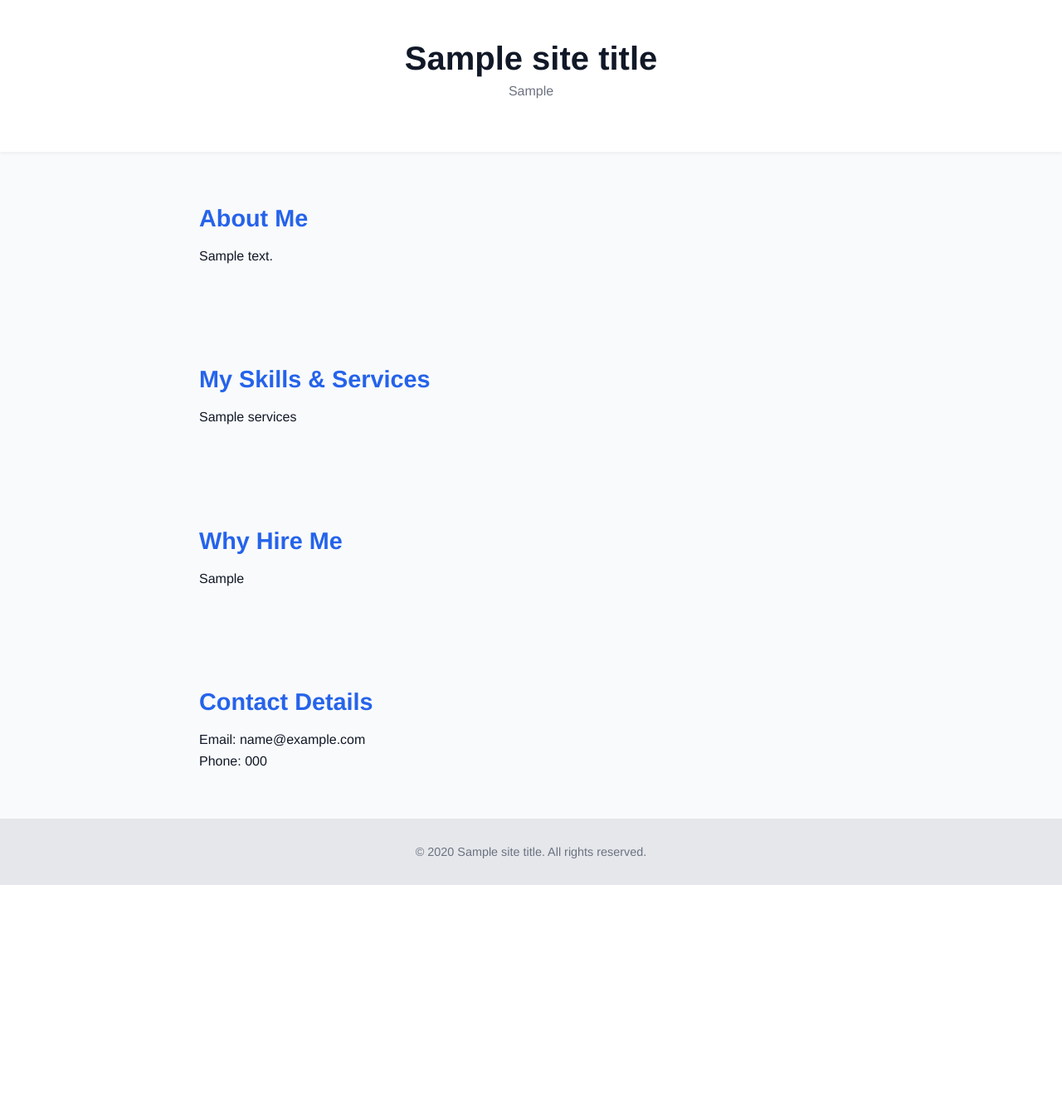
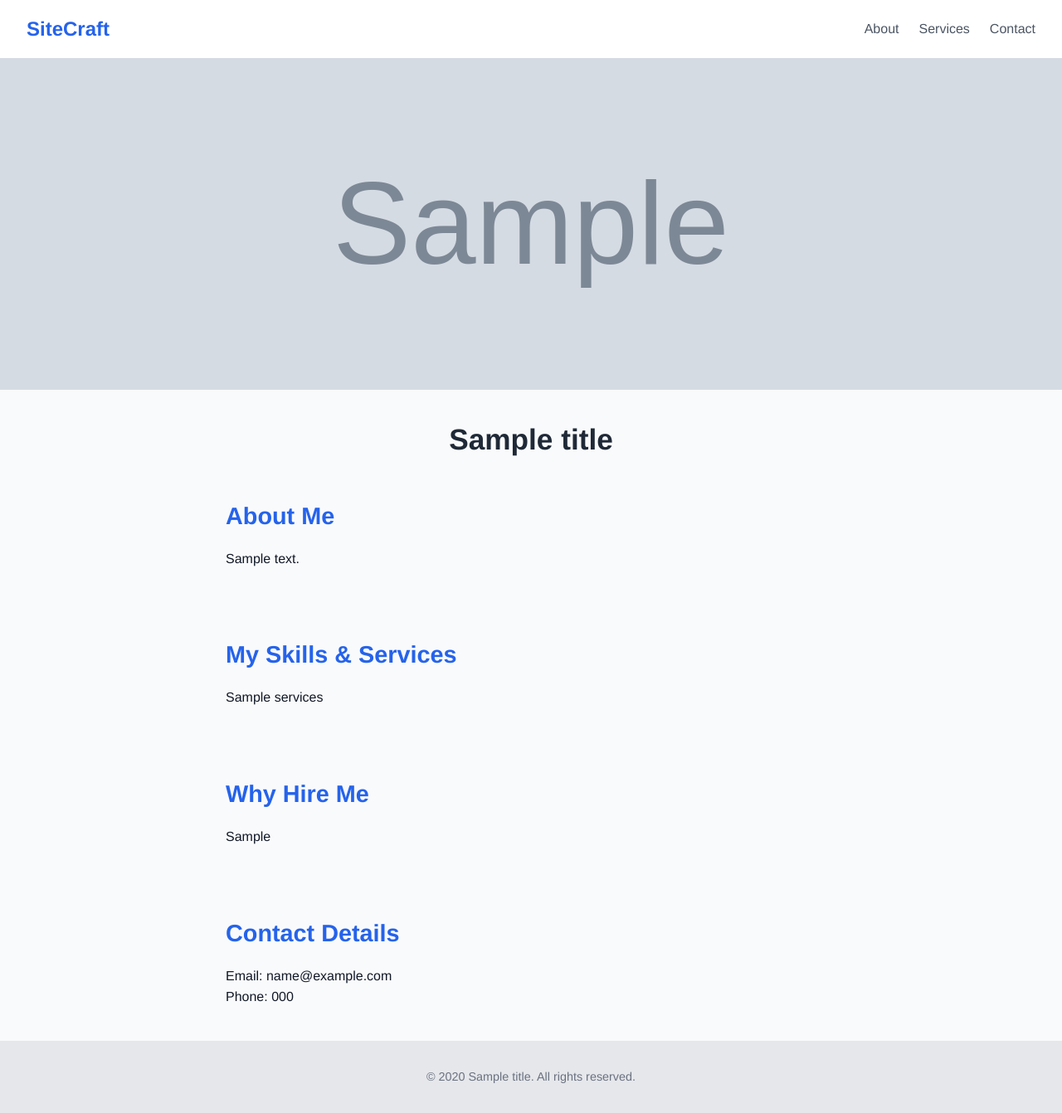
Before and after one commit to chehanvey-ctrl/sitecraft-backend, a Python web app: template templates/clean_professional_portfolio.html in a window 1280 px wide. Shown: the whole page at 83% size. Before the commit the page ends 1067 px from the top, so only its background shows below. Run offline with Jinja, Linux system fonts and the light colour scheme; the template is opened without the code that fills it: most values are stand-ins (such as "Sample title", 1, 10 or a date in 2020); grey boxes marked "Sample" are stand-in pictures.

Commit message:
Update clean_professional_portfolio.html

```diff
--- a/templates/clean_professional_portfolio.html
+++ b/templates/clean_professional_portfolio.html
@@ -3,30 +3,52 @@
 <head>
   <meta charset="UTF-8" />
   <meta name="viewport" content="width=device-width, initial-scale=1.0"/>
-  <title>{{ site_title }}</title>
+  <title>{{ title }}</title>
   <style>
+    * {
+      margin: 0;
+      padding: 0;
+      box-sizing: border-box;
+    }
+
     body {
-      margin: 0;
       font-family: 'Helvetica Neue', sans-serif;
       background-color: #f9fafb;
       color: #111827;
+      line-height: 1.6;
     }
 
-    header {
+    nav {
       background-color: #ffffff;
-      padding: 3rem 2rem;
-      text-align: center;
+      padding: 1rem 2rem;
       box-shadow: 0 2px 4px rgba(0,0,0,0.05);
+      display: flex;
+      justify-content: space-between;
+      align-items: center;
     }
 
-    header h1 {
-      font-size: 2.5rem;
-      margin: 0;
+    nav h1 {
+      font-size: 1.5rem;
+      color: #2563eb;
     }
 
-    header p {
-      margin-top: 0.5rem;
-      color: #6b7280;
+    nav ul {
+      list-style: none;
+      display: flex;
+      gap: 1.5rem;
+    }
+
+    nav ul li {
+      font-size: 1rem;
+      color: #4b5563;
+    }
+
+    .hero {
+      width: 100%;
+      height: 400px;
+      background-image: url('{{ image_url }}');
+      background-size: cover;
+      background-position: center;
     }
 
     section {
@@ -35,15 +57,20 @@
       margin: auto;
     }
 
+    .title-section {
+      text-align: center;
+      padding: 2rem 1rem 0;
+    }
+
+    .title-section h2 {
+      font-size: 2.2rem;
+      color: #1f2937;
+    }
+
     section h2 {
       font-size: 1.8rem;
       color: #2563eb;
       margin-bottom: 1rem;
-    }
-
-    section p {
-      font-size: 1rem;
-      line-height: 1.6;
     }
 
     footer {
@@ -57,10 +84,20 @@
 </head>
 <body>
 
-  <header>
-    <h1>{{ site_title }}</h1>
-    <p>{{ site_tagline }}</p>
-  </header>
+  <nav>
+    <h1>SiteCraft</h1>
+    <ul>
+      <li>About</li>
+      <li>Services</li>
+      <li>Contact</li>
+    </ul>
+  </nav>
+
+  <div class="hero"></div>
+
+  <div class="title-section">
+    <h2>{{ title }}</h2>
+  </div>
 
   <section>
     <h2>About Me</h2>
@@ -83,7 +120,7 @@
   </section>
 
   <footer>
-    © {{ year }} {{ site_title }}. All rights reserved.
+    © {{ year }} {{ title }}. All rights reserved.
   </footer>
 
 </body>
```
